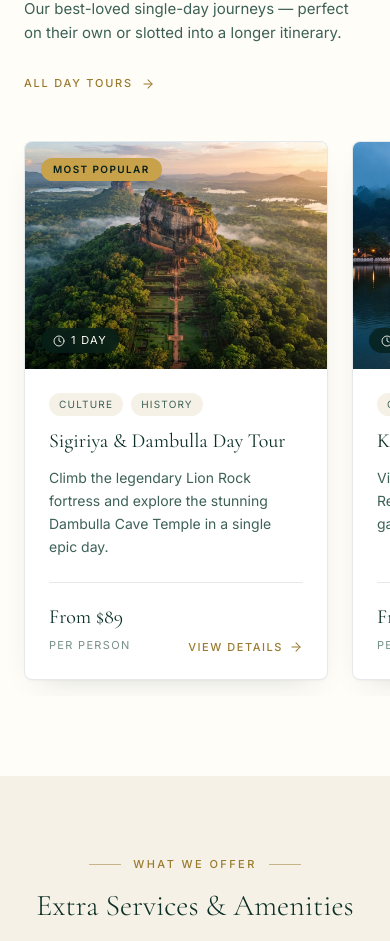
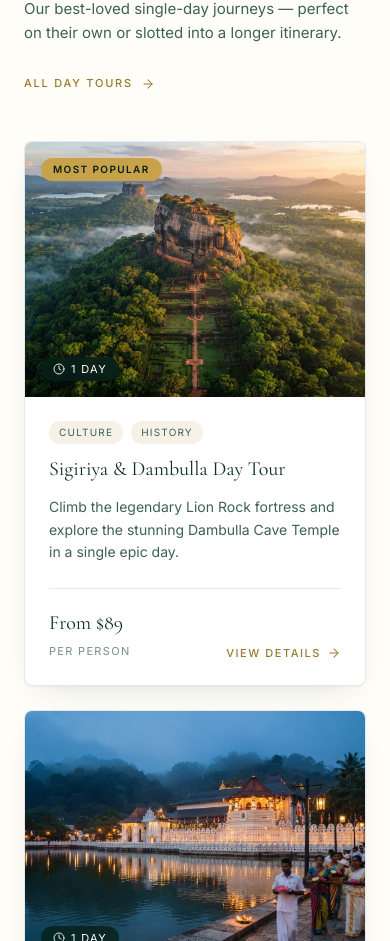
Before and after one commit to ChamodSathsara/magical_paradise_new_web, a Next.js app: page / in a window 390 px wide. Shown: the part 2972-3913 px from the top of the page. Built offline with nearby package versions, Linux system fonts and the light colour scheme.

Commit message:
update destination mobile screen

```diff
--- a/src/components/home/PopularDestinations.tsx
+++ b/src/components/home/PopularDestinations.tsx
@@ -28,10 +28,10 @@ export function PopularDestinations() {
           </Reveal>
         </div>
 
-        <div className="mt-12 -mx-6 overflow-x-auto px-6 pb-4 rail-scroll lg:mx-0 lg:px-0">
-          <ul className="flex gap-6 lg:grid lg:grid-cols-4 lg:gap-6">
+        <div className="mt-12">
+          <ul className="grid gap-6 sm:grid-cols-2 lg:grid-cols-4">
             {DAY_PACKAGES.map((pkg, index) =>
-            <li key={pkg.id} className="w-[19rem] shrink-0 lg:w-auto">
+            <li key={pkg.id}>
                 <Reveal delay={index % 4 * 0.06} className="h-full">
                   <PackageCard pkg={pkg} className="h-full" />
                 </Reveal>
```
